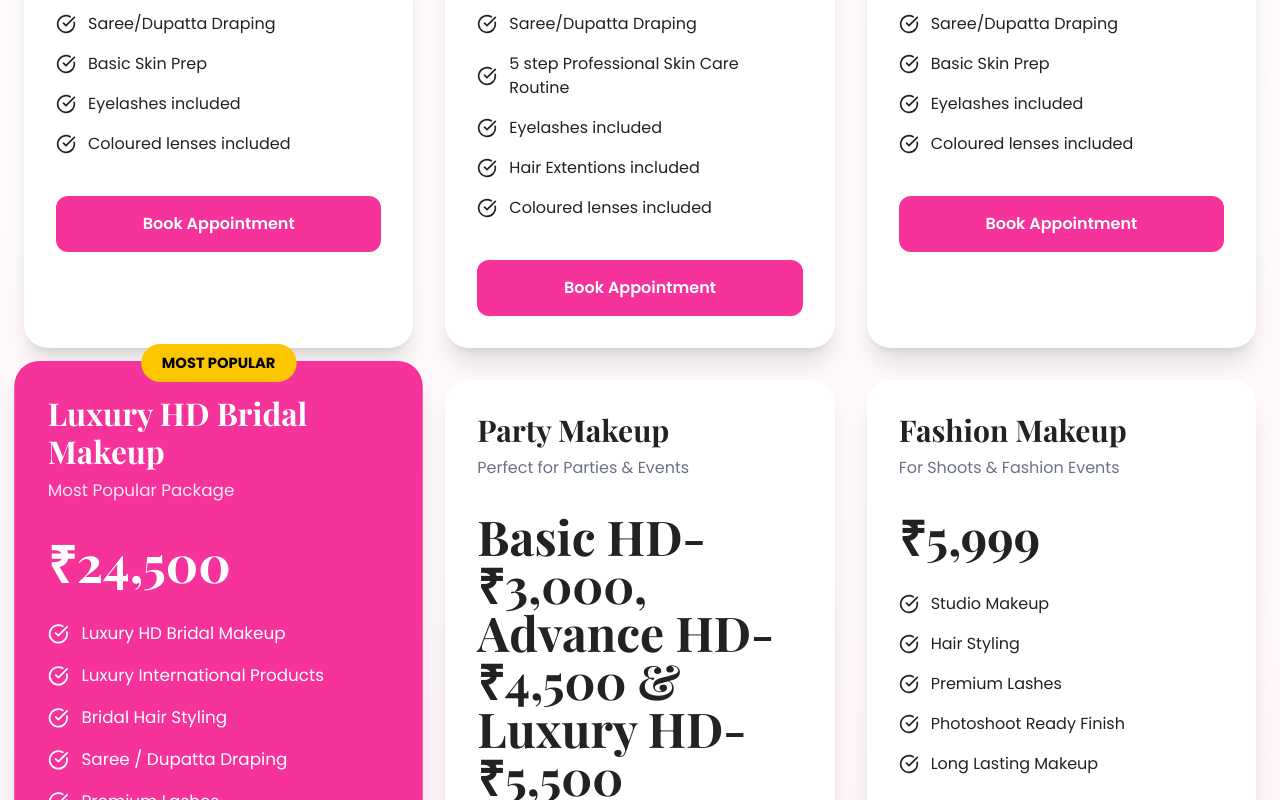
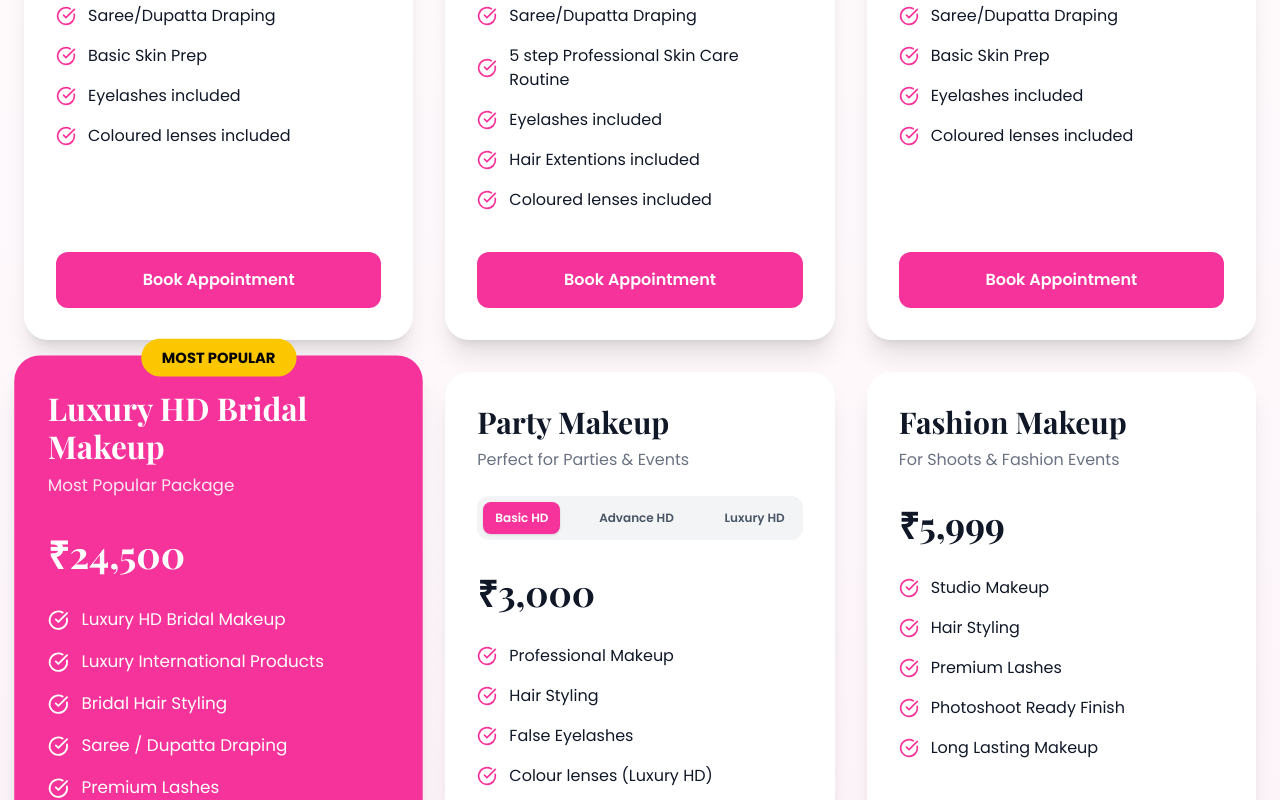
Before and after one commit to ravi-kushwaha/gorakhpur-glam, a React (Vite) app: page / in a window 1280 px wide. Shown: the part 3600-4400 px from the top of the page. Built offline with nearby package versions, Linux system fonts and the light colour scheme.

Commit message:
Updated homepage

```diff
--- a/src/components/Pricing.jsx
+++ b/src/components/Pricing.jsx
@@ -1,3 +1,4 @@
+import { useState } from "react";
 import { CheckCircle } from "lucide-react";
 
 const plans = [
@@ -13,7 +14,6 @@ const plans = [
       "Coloured lenses included",
     ],
   },
-
   {
     title: "Luxury HD Engagement Makeup",
     price: "₹15,500",
@@ -39,7 +39,6 @@ const plans = [
       "Coloured lenses included",
     ],
   },
-
   {
     title: "Luxury HD Bridal Makeup",
     price: "₹24,500",
@@ -55,10 +54,14 @@ const plans = [
       "5 step Professional Skin Care Routine",
     ],
   },
-
   {
     title: "Party Makeup",
-    price: "Basic HD-₹3,000, Advance HD- ₹4,500 & Luxury HD-₹5,500",
+    isTiered: true,
+    prices: {
+      "Basic HD": "₹3,000",
+      "Advance HD": "₹4,500",
+      "Luxury HD": "₹5,500"
+    },
     subtitle: "Perfect for Parties & Events",
     features: [
       "Professional Makeup",
@@ -68,7 +71,6 @@ const plans = [
       "Premium & Basic Products",
     ],
   },
-
   {
     title: "Fashion Makeup",
     price: "₹5,999",
@@ -84,6 +86,8 @@ const plans = [
 ];
 
 export default function Pricing() {
+  const [selectedTier, setSelectedTier] = useState("Basic HD");
+
   return (
     <section
       id="pricing"
@@ -92,35 +96,28 @@ export default function Pricing() {
       <div className="max-w-7xl mx-auto px-6">
 
         <div className="text-center mb-16">
-
           <span className="uppercase tracking-[6px] text-pink-500 font-semibold">
             Pricing
           </span>
-
           <h2 className="text-5xl font-bold mt-5">
             Choose Your Perfect Package
           </h2>
-
           <p className="mt-6 text-gray-600 text-lg max-w-2xl mx-auto">
-            Premium makeup services designed to make every special moment
-            unforgettable.
+            Premium makeup services designed to make every special moment unforgettable.
           </p>
-
         </div>
 
         <div className="grid lg:grid-cols-3 gap-8">
-
           {plans.map((plan, index) => (
-
             <div
               key={index}
-              className={`relative rounded-3xl p-8 shadow-xl transition duration-300 hover:-translate-y-3 hover:shadow-2xl ${
+              className={`relative rounded-3xl p-8 shadow-xl transition duration-300 hover:-translate-y-3 hover:shadow-2xl flex flex-col justify-between ${
                 plan.featured
                   ? "bg-pink-500 text-white scale-105"
-                  : "bg-white"
+                  : "bg-white text-gray-900"
               }`}
             >
-
+              <div>
                 {plan.featured && (
                   <div className="absolute -top-4 left-1/2 -translate-x-1/2 bg-yellow-400 text-black px-5 py-2 rounded-full text-sm font-bold">
                     MOST POPULAR
@@ -131,50 +128,57 @@ export default function Pricing() {
                   {plan.title}
                 </h3>
 
-              <p
-                className={`mt-2 ${
-                  plan.featured
-                    ? "text-pink-100"
-                    : "text-gray-500"
-                }`}
-              >
+                <p className={`mt-2 ${plan.featured ? "text-pink-100" : "text-gray-500"}`}>
                   {plan.subtitle}
                 </p>
 
-              <h2 className="text-5xl font-bold my-8">
-                {plan.price}
+                {plan.isTiered && (
+                  <div className="mt-6 flex gap-2 bg-gray-100 p-1.5 rounded-xl justify-between">
+                    {Object.keys(plan.prices).map((tier) => (
+                      <button
+                        key={tier}
+                        onClick={() => setSelectedTier(tier)}
+                        className={`text-xs font-semibold px-3 py-2 rounded-lg transition-all ${
+                          selectedTier === tier
+                            ? "bg-pink-500 text-white shadow-sm"
+                            : "text-gray-600"
+                        }`}
+                      >
+                        {tier}
+                      </button>
+                    ))}
+                  </div>
+                )}
+
+                <h2 className="text-4xl font-bold my-8">
+                  {plan.isTiered ? plan.prices[selectedTier] : plan.price}
                 </h2>
 
                 <div className="space-y-4">
-
                   {plan.features.map((feature, i) => (
-
-                  <div
-                    key={i}
-                    className="flex items-center gap-3"
-                  >
-                    <CheckCircle size={20} />
+                    <div key={i} className="flex items-center gap-3">
+                      <CheckCircle size={20} className={plan.featured ? "text-white" : "text-pink-500"} />
                       <span>{feature}</span>
                     </div>
-
                   ))}
-
+                </div>
               </div>
 
-              <button
-                className={`mt-10 w-full py-4 rounded-xl font-semibold transition ${
+              <a
+                href={`https://wa.me/91XXXXXXXXXX?text=Hi, I want to book the ${encodeURIComponent(plan.title)} ${plan.isTiered ? `(${selectedTier})` : ""} package.`}
+                target="_blank"
+                rel="noreferrer"
+                className={`mt-10 block text-center w-full py-4 rounded-xl font-semibold transition ${
                   plan.featured
                     ? "bg-white text-pink-500 hover:bg-gray-100"
                     : "bg-pink-500 text-white hover:bg-pink-600"
                 }`}
               >
                 Book Appointment
-              </button>
+              </a>
 
             </div>
-
           ))}
-
         </div>
 
       </div>
```
Lines whose indentation alone changed are shown as unchanged.
